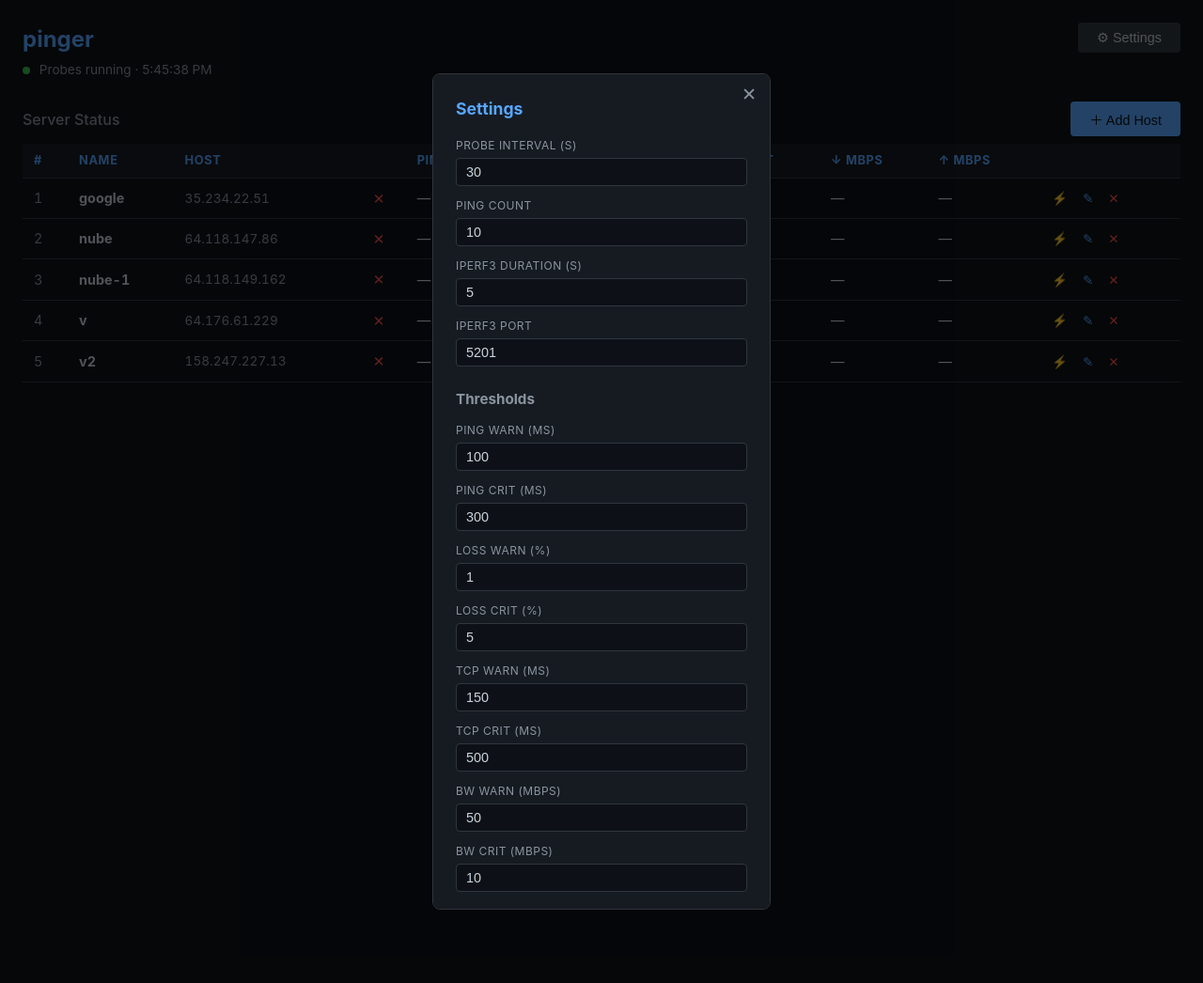
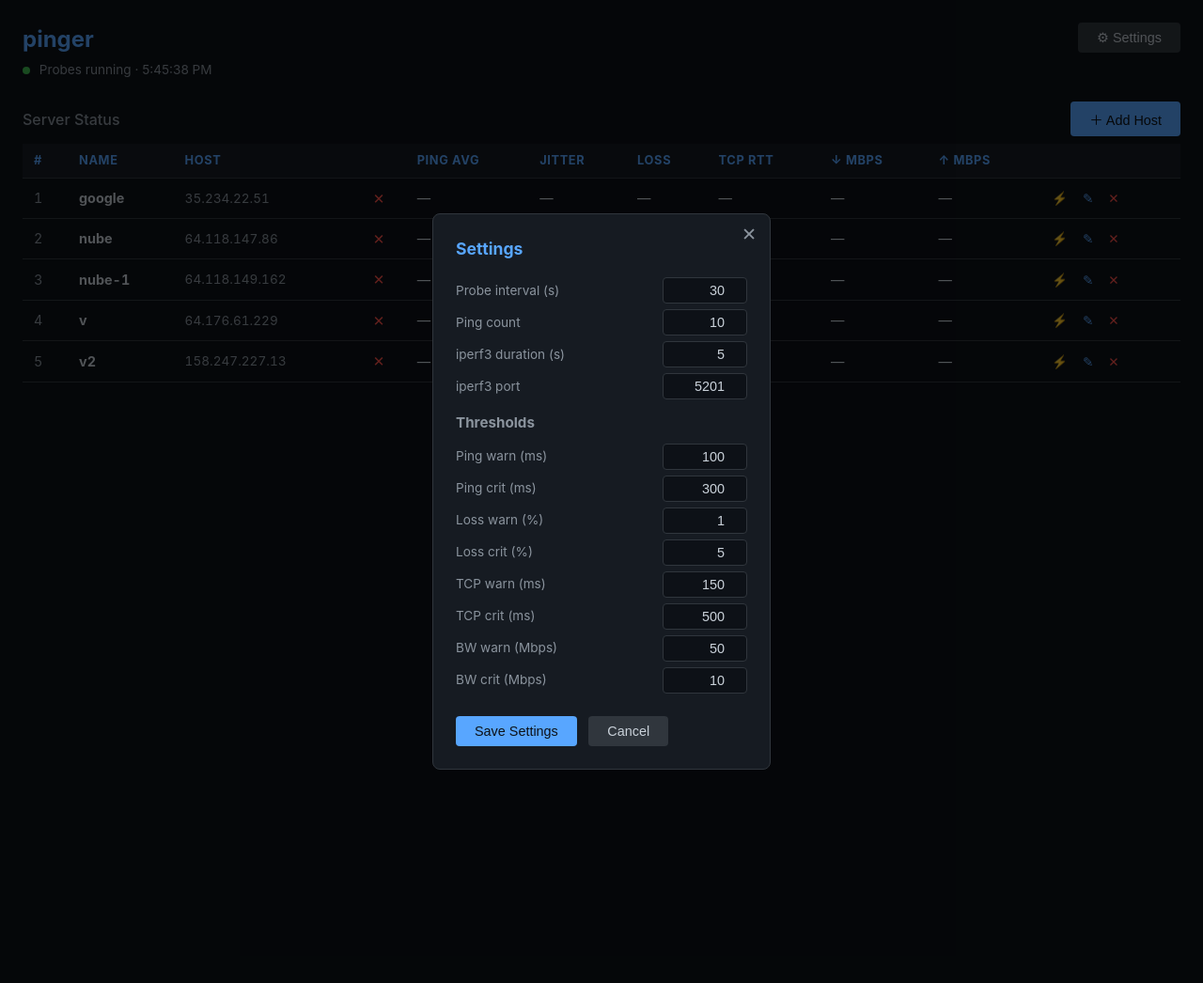
Before and after one commit to darwin-xu/pinger, a Flask app: page / in a window 1280 px wide, after a click on "⚙ Settings". Shown: the whole page at 94% size. Run offline with Flask 3, Linux system fonts and the light colour scheme.

Commit message:
feat: enhance settings UI with grid layout and improve input styling

```diff
--- a/config.yaml
+++ b/config.yaml
@@ -40,5 +40,4 @@ hosts:
   host: 158.247.227.13
   ssh_user: root
   ssh_port: 22
-  iperf3: true
   password: REDACTED
--- a/templates/index.html
+++ b/templates/index.html
@@ -82,6 +82,23 @@
     display: flex; align-items: center; gap: 6px; padding-top: 6px;
   }
   .checkbox-group input[type="checkbox"] { accent-color: var(--cyan); }
+
+  /* ── Settings inline grid (label + input on same row) ── */
+  .settings-grid {
+    display: grid;
+    grid-template-columns: 1fr auto;
+    gap: 6px 12px;
+    align-items: center;
+  }
+  .settings-grid label {
+    font-size: 0.85rem; color: var(--text-dim);
+  }
+  .settings-grid input {
+    background: var(--bg); border: 1px solid var(--border); color: var(--text);
+    padding: 5px 8px; border-radius: 4px; font-size: 0.9rem;
+    width: 90px; text-align: right;
+  }
+  .settings-grid input:focus { outline: none; border-color: var(--cyan); }
 
   .btn {
     border: none; padding: 8px 20px; border-radius: 4px; cursor: pointer;
@@ -288,35 +305,34 @@
     <button class="modal-close" onclick="closeModal('modal-settings')">✕</button>
     <h2>Settings</h2>
     <form method="POST" action="/settings">
-      <div class="form-grid">
-        <div class="form-group"><label>Probe interval (s)</label>
-          <input name="probe_interval" type="number" value="{{ settings.probe_interval }}"></div>
-        <div class="form-group"><label>Ping count</label>
-          <input name="ping_count" type="number" value="{{ settings.ping_count }}"></div>
-        <div class="form-group"><label>iperf3 duration (s)</label>
-          <input name="iperf3_duration" type="number" value="{{ settings.iperf3_duration }}"></div>
-        <div class="form-group"><label>iperf3 port</label>
-          <input name="iperf3_port" type="number" value="{{ settings.iperf3_port }}"></div>
+      <div class="settings-grid">
+        <label>Probe interval (s)</label>
+          <input name="probe_interval" type="number" value="{{ settings.probe_interval }}">
+        <label>Ping count</label>
+          <input name="ping_count" type="number" value="{{ settings.ping_count }}">
+        <label>iperf3 duration (s)</label>
+          <input name="iperf3_duration" type="number" value="{{ settings.iperf3_duration }}">
+        <label>iperf3 port</label>
+          <input name="iperf3_port" type="number" value="{{ settings.iperf3_port }}">
       </div>
-      <br>
-      <h3 style="font-size:0.95rem; color:var(--text-dim); margin-bottom:12px;">Thresholds</h3>
-      <div class="form-grid">
-        <div class="form-group"><label>Ping warn (ms)</label>
-          <input name="ping_warn_ms" type="number" value="{{ thresholds.get('ping_warn_ms', 100) }}"></div>
-        <div class="form-group"><label>Ping crit (ms)</label>
-          <input name="ping_crit_ms" type="number" value="{{ thresholds.get('ping_crit_ms', 300) }}"></div>
-        <div class="form-group"><label>Loss warn (%)</label>
-          <input name="loss_warn_pct" type="number" value="{{ thresholds.get('loss_warn_pct', 1) }}"></div>
-        <div class="form-group"><label>Loss crit (%)</label>
-          <input name="loss_crit_pct" type="number" value="{{ thresholds.get('loss_crit_pct', 5) }}"></div>
-        <div class="form-group"><label>TCP warn (ms)</label>
-          <input name="tcp_warn_ms" type="number" value="{{ thresholds.get('tcp_warn_ms', 150) }}"></div>
-        <div class="form-group"><label>TCP crit (ms)</label>
-          <input name="tcp_crit_ms" type="number" value="{{ thresholds.get('tcp_crit_ms', 500) }}"></div>
-        <div class="form-group"><label>BW warn (Mbps)</label>
-          <input name="bw_warn_mbps" type="number" value="{{ thresholds.get('bw_warn_mbps', 50) }}"></div>
-        <div class="form-group"><label>BW crit (Mbps)</label>
-          <input name="bw_crit_mbps" type="number" value="{{ thresholds.get('bw_crit_mbps', 10) }}"></div>
+      <h3 style="font-size:0.95rem; color:var(--text-dim); margin:14px 0 10px;">Thresholds</h3>
+      <div class="settings-grid">
+        <label>Ping warn (ms)</label>
+          <input name="ping_warn_ms" type="number" value="{{ thresholds.get('ping_warn_ms', 100) }}">
+        <label>Ping crit (ms)</label>
+          <input name="ping_crit_ms" type="number" value="{{ thresholds.get('ping_crit_ms', 300) }}">
+        <label>Loss warn (%)</label>
+          <input name="loss_warn_pct" type="number" value="{{ thresholds.get('loss_warn_pct', 1) }}">
+        <label>Loss crit (%)</label>
+          <input name="loss_crit_pct" type="number" value="{{ thresholds.get('loss_crit_pct', 5) }}">
+        <label>TCP warn (ms)</label>
+          <input name="tcp_warn_ms" type="number" value="{{ thresholds.get('tcp_warn_ms', 150) }}">
+        <label>TCP crit (ms)</label>
+          <input name="tcp_crit_ms" type="number" value="{{ thresholds.get('tcp_crit_ms', 500) }}">
+        <label>BW warn (Mbps)</label>
+          <input name="bw_warn_mbps" type="number" value="{{ thresholds.get('bw_warn_mbps', 50) }}">
+        <label>BW crit (Mbps)</label>
+          <input name="bw_crit_mbps" type="number" value="{{ thresholds.get('bw_crit_mbps', 10) }}">
       </div>
       <br>
       <button type="submit" class="btn btn-primary">Save Settings</button>
@@ -429,7 +445,7 @@ function renderChart(name, tab) {
     datasets = [
       { label: 'Loss (%)', data: rows.map((r,i) => ({x: ts(rows)[i], y: r.loss ?? null})), borderColor: CH.red, backgroundColor: 'rgba(248,81,73,0.15)', fill: true, tension: 0.3, spanGaps: true, yAxisID: 'y' },
     ];
-    yScales = { y: { min: 0, title: { display: true, text: '%', color: CH.dim }, ticks: { color: CH.dim }, grid: { color: CH.border } } };
+    yScales = { y: { min: 0, max: 100, title: { display: true, text: '%', color: CH.dim }, ticks: { color: CH.dim }, grid: { color: CH.border } } };
   }
 
   const ctx = document.getElementById('history-chart').getContext('2d');
```
Also changed, not shown: 2 other files.
